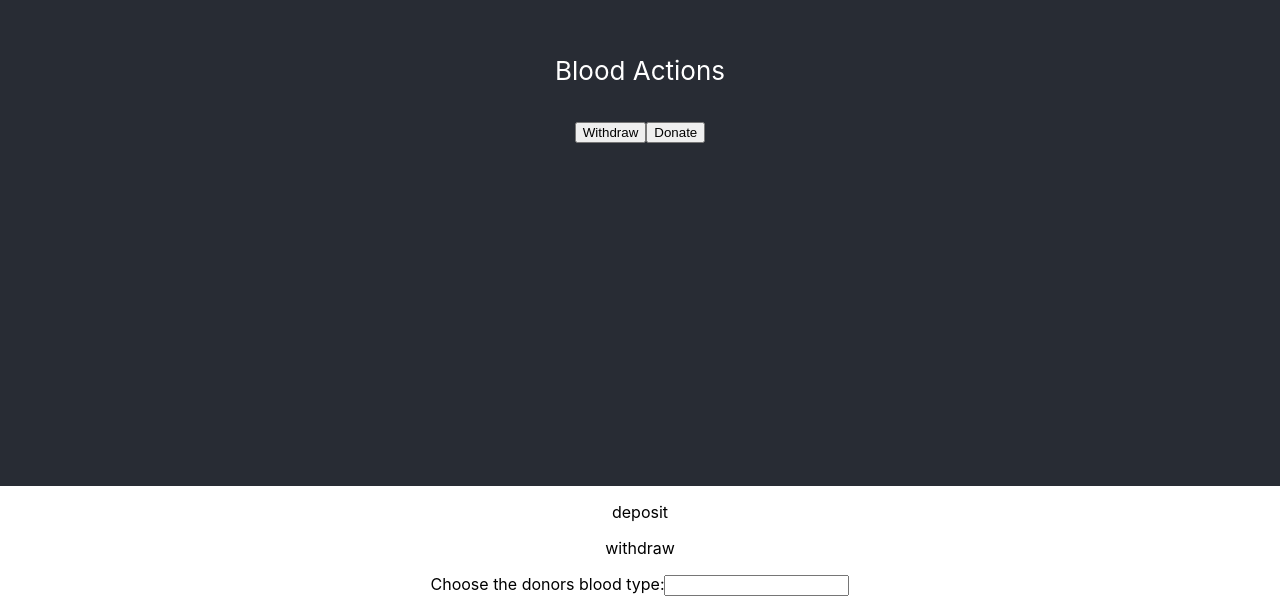
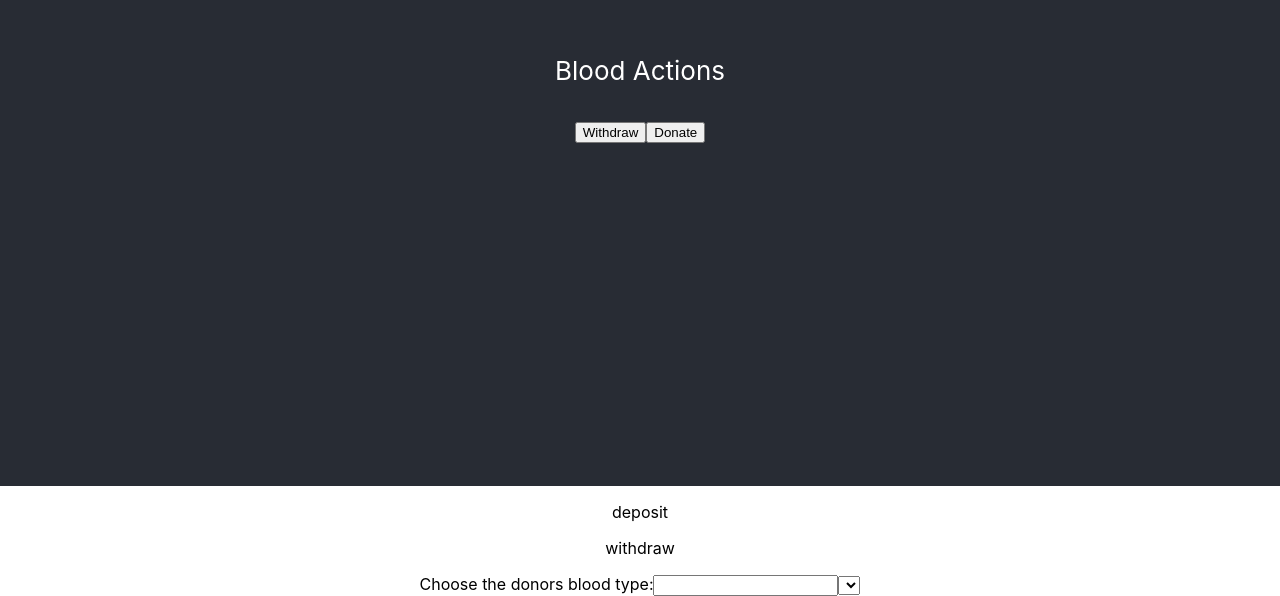
Before and after one commit to w3hackes/Testing, a React (Create React App) app in the folder create-flask-app/: page / in a window 1280 px wide. Shown: the part 432-1028 px from the top of the page. Built offline with nearby package versions, Linux system fonts and the light colour scheme.

Commit message:
Update App.js

```diff
--- a/create-flask-app/src/App.js
+++ b/create-flask-app/src/App.js
@@ -32,14 +32,14 @@ function App() {
             </header>
             <p> deposit </p>
             <p> withdraw</p>
-            <label for= "Blood type"> Choose the donors blood type:</label>
-            <input list = "Blood types" id = "Blood type" name = "blood Type" />
-            <datalist id = "Blood type">
+            <label for= "blood-type"> Choose the donors blood type:</label>
+            <input list = "blood-types" id = "blood-type" name = "blood-type" />
+            <select name = "blood-type">
                 <option value ="A"></option>
                 <option value ="B"></option>
                 <option value ="AB"></option>
                 <option value = "O"></option>
-            </datalist>
+            </select>
 
         </div>
     );
```
